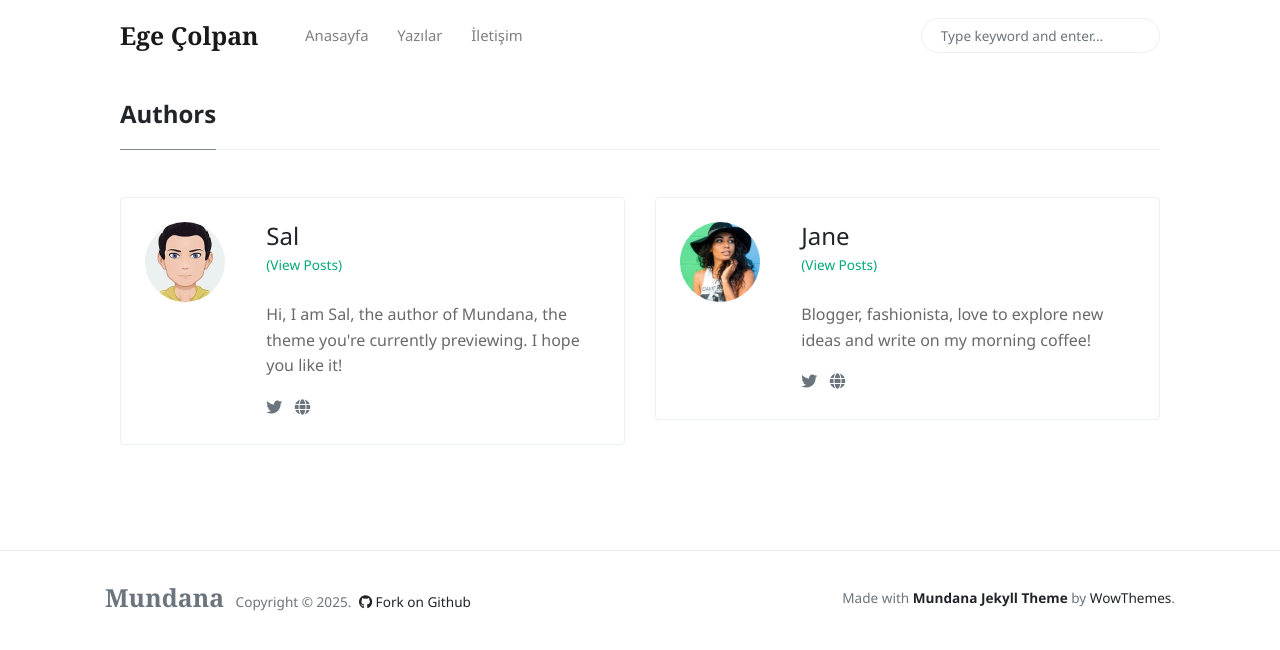
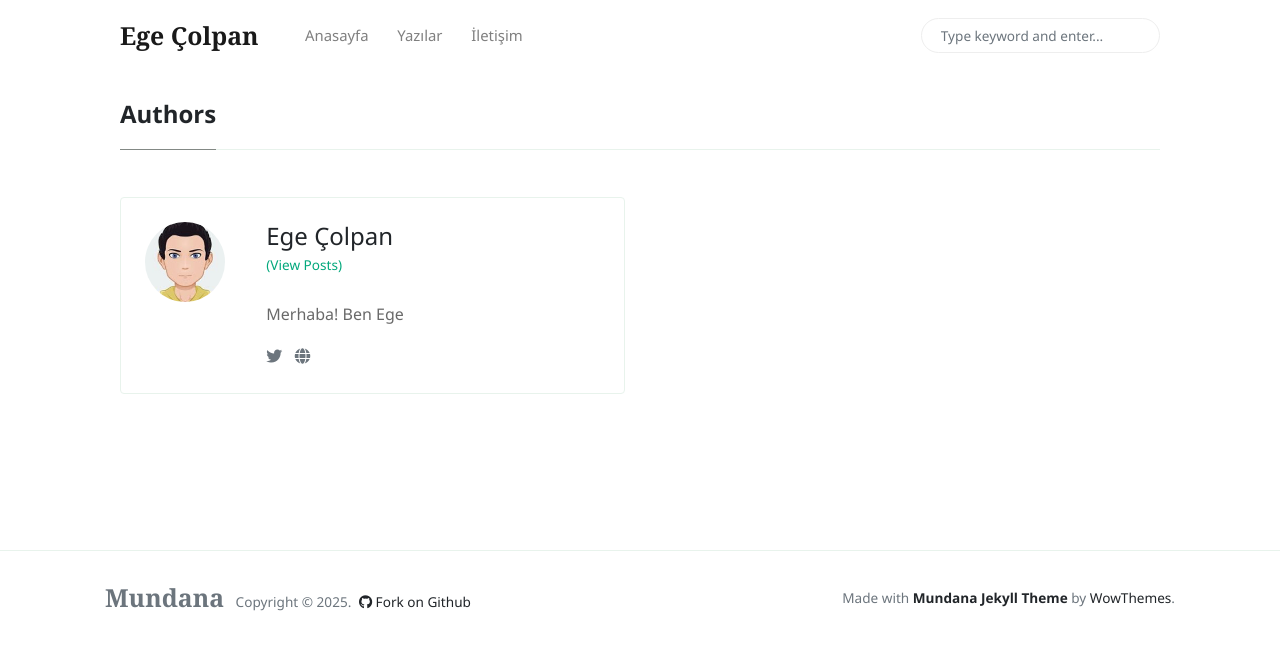
Before and after one commit to egecolpan/egecolpan.github.io, a Jekyll site: the page built from _pages/authors-list.html, in a window 1280 px wide. Shown: the top 650 px of the page. Built offline with Jekyll 4.4.1, drawn with Linux system fonts in a browser that asks for light colours; nearby versions of some CDN libraries.

Commit message:
Update _config.yml

```diff
--- a/_config.yml
+++ b/_config.yml
@@ -21,20 +21,12 @@
 
 authors:
     sal:
-      name:           Sal
-      site:           https://www.wowthemes.net
+      name:           Ege Çolpan
+      site:           egecolpan.com
       avatar:         /assets/images/avatar1.jpg
-      bio:            "Hi, I am Sal, the author of Mundana, the theme you're currently previewing. I hope you like it!"
-      email:          wowthemesnet@gmail.com
-      twitter:        https://twitter.com/wowthemesnet
-
-    jane:
-      name:           Jane
-      site:           https://www.wowthemes.net
-      avatar:         /assets/images/avatar2.jpg
-      bio:            "Blogger, fashionista, love to explore new ideas and write on my morning coffee!"
-      email:          fakemail@gmail.com
-      twitter:        https://twitter.com/wowthemesnet
+      bio:            "Merhaba! Ben Ege"
+      email:          mehmetegecolpan@gmail.com
+      twitter:        https://x.com/colpanege
 
 # Defaults
 defaults:
```
